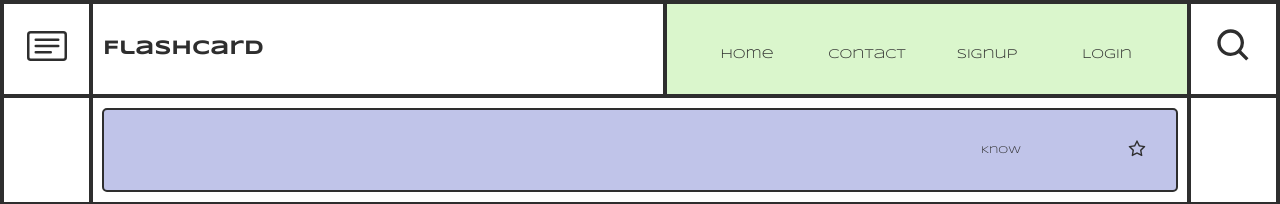
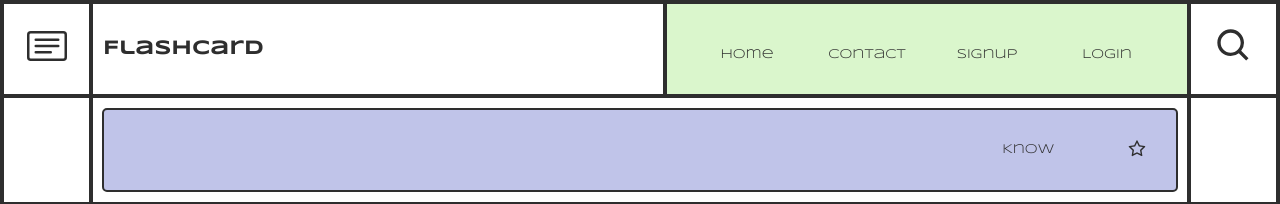
Before and after one commit to CarlSmoky/flashcard_client, a React (Create React App) app: page /result in a window 1280 px wide. Shown: the top 204 px of the page. Built offline with nearby package versions, Linux system fonts and the light colour scheme; no server answers; a web font is replaced by a local one.

Commit message:
Add isLearning section style

```diff
--- a/src/components/Result.jsx
+++ b/src/components/Result.jsx
@@ -8,7 +8,7 @@ const Result = ({term, definition, isLearning, fillStar}) => {
     <Wrapper>
       <div className='term'><p>{term}</p></div>
       <div className='definition'><p>{definition}</p></div>
-      <div className='isLearning'>{`${isLearning ? "Learning" : "Know"}`}</div>
+      <div className='isLearning'><p>{`${isLearning ? "Learning" : "Know"}`}</p></div>
       <div className='star'>{fillStar ? <AiTwotoneStar className="filledStar" /> : <AiOutlineStar />}</div>
     </Wrapper>
   )
@@ -28,7 +28,6 @@ const Wrapper = styled.div`
     padding: 2rem;
 
     p {
-      /* padding-left: 2rem; */
       text-align: left;
       font-size: 1.3rem;
     }
@@ -48,7 +47,7 @@ const Wrapper = styled.div`
     }
 
   .isLearning {
-    width: 15%;
+    margin: auto 0;
   }
 
   svg {
@@ -60,6 +59,8 @@ const Wrapper = styled.div`
     color: gold;
     }
   }
+
+
 `
 
 export default Result
```
